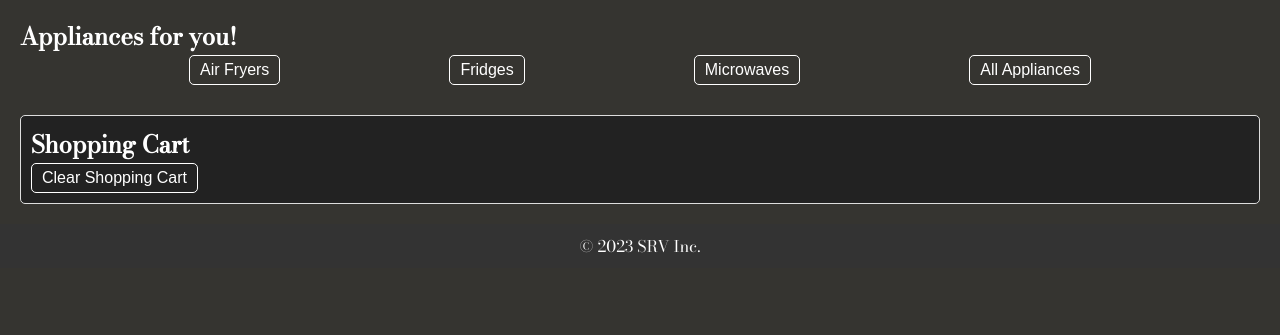
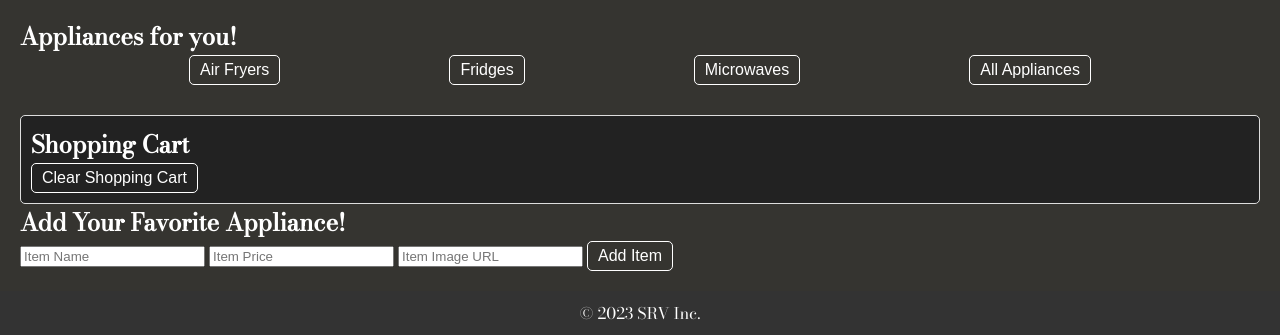
Before and after one commit to vinceoct/Kitchen_Appliances, a website: page client/index.html in a window 1280 px wide. Shown: the part 646-981 px from the top of the page. Before the commit the page ends 914 px from the top, so only its background shows below. Drawn offline with nearby package versions, Linux system fonts and the light colour scheme.

Commit message:
add functionality

```diff
--- a/client/index.html
+++ b/client/index.html
@@ -65,6 +65,15 @@
       <div id="cart-items-container"></div>
       <button id="clear-cart-button" onclick="clearCart()">Clear Shopping Cart</button>
     </section>
+    <section id="add-item">
+      <h2>Add Your Favorite Appliance!</h2>
+      <input type="text" id="item-name" placeholder="Item Name">
+      <input type="number" id="item-price" placeholder="Item Price">
+      <input type="text" id="item-image" placeholder="Item Image URL">
+      <button class="add-item-button" onclick="addItem()">Add Item</button>
+
+    </section>
+
   </main>
 
   <footer>
--- a/client/script.js
+++ b/client/script.js
@@ -67,6 +67,32 @@ async function fetchAirfryerOptions() {
     });
   } catch (error) {
     console.error('Error fetching Airfryer options:', error);
+  }
+}
+async function addItem() {
+  const itemName = document.getElementById('item-name').value;
+  const itemPrice = parseFloat(document.getElementById('item-price').value);
+  const itemImage = document.getElementById('item-image').value;
+
+  const item = {
+    name: itemName,
+    price: itemPrice,
+    image: itemImage
+  };
+
+  const apiUrl = 'http://localhost:3001/api/appliances/add';
+
+  try {
+    const response = await axios.post(apiUrl, item);
+    if (response.status === 200) {
+      alert('Item added successfully!');
+      // Clear input fields after adding the item
+      document.getElementById('item-name').value = '';
+      document.getElementById('item-price').value = '';
+      document.getElementById('item-image').value = '';
+    }
+  } catch (error) {
+    console.error('Error adding item:', error);
   }
 }
 
--- a/client/style.css
+++ b/client/style.css
@@ -138,6 +138,19 @@ footer {
   background-color: rgb(59, 207, 158);
   color: #222;
 }
+.add-item-button {
+  background-color: transparent;
+  border: 1px solid #fff;
+  color: #fff;
+  font-size: 16px;
+  padding: 5px 10px;
+  border-radius: 5px;
+  transition: background-color 0.3s, color 0.3s;
+}
+.add-item-button:hover {
+  color: #222;
+  background-color: rgb(59, 207, 158);
+}
 .all{
   height: 200px;
   object-fit: cover;
```
